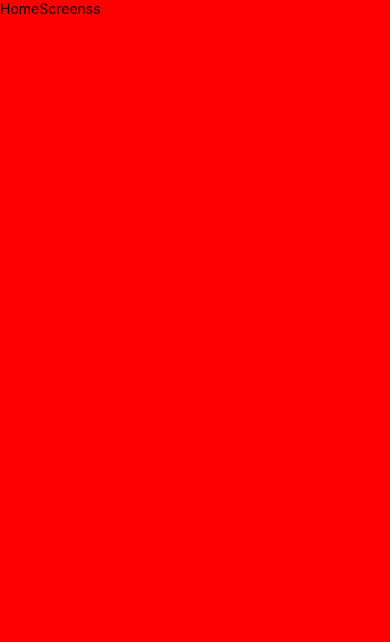
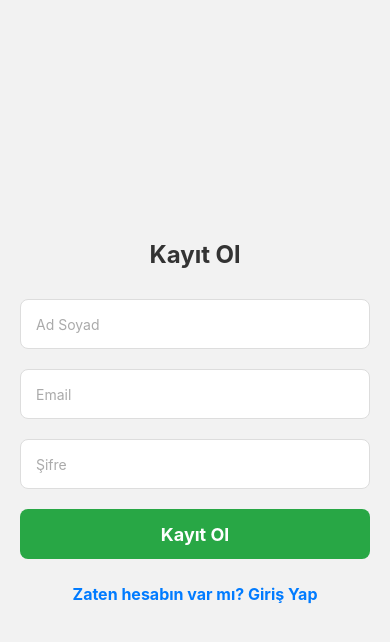
Before and after one commit to emresen20/React-Native-Summer, a React Native app in the folder ReduxTurkce/: screen /SignUpScreen in a window 390 px wide. Before the commit this address had no page. Shown: the top 642 px of the page. Built offline with nearby package versions, Linux system fonts and the light colour scheme.

Commit message:
login sigin

```diff
--- a/ReduxTurkce/src/navigation/RootNavigation.js
+++ b/ReduxTurkce/src/navigation/RootNavigation.js
@@ -6,7 +6,7 @@ import UserStack from './UserStack'
 
 const RootNavigation = () => {
 
-    const isAuth=true
+    const isAuth=false
 
   return (
     <NavigationContainer>
--- a/ReduxTurkce/src/screnns/LoginScreen.js
+++ b/ReduxTurkce/src/screnns/LoginScreen.js
@@ -1,7 +1,9 @@
 import { StyleSheet, Text, View, TextInput, TouchableOpacity, TouchableWithoutFeedback, Keyboard } from 'react-native';
 import React from 'react';
+import { useNavigation } from '@react-navigation/native';
 
 const LoginScreen = () => {
+  const navigation= useNavigation();
   return (
     <TouchableWithoutFeedback onPress={Keyboard.dismiss}>
       <View style={styles.container}>
@@ -21,7 +23,9 @@ const LoginScreen = () => {
         <TouchableOpacity style={styles.loginButton}>
           <Text style={styles.loginButtonText}>Giriş Yap</Text>
         </TouchableOpacity>
-        <TouchableOpacity style={styles.signupButton}>
+        <TouchableOpacity
+          onPress={()=> navigation.navigate("SignUpScreen")}
+          style={styles.signupButton}>
           <Text style={styles.signupButtonText}>Kayıt Ol</Text>
         </TouchableOpacity>
       </View>
--- a/ReduxTurkce/src/screnns/SignUpScreen.js
+++ b/ReduxTurkce/src/screnns/SignUpScreen.js
@@ -1,14 +1,103 @@
-import { StyleSheet, Text, View } from 'react-native'
-import React from 'react'
+import { StyleSheet, Text, View, TextInput, TouchableOpacity,TouchableWithoutFeedback,Keyboard } from 'react-native';
+import React, { useState } from 'react';
+import { useNavigation } from '@react-navigation/native';
 
 const SignUpScreen = () => {
+  const navigation = useNavigation();
+
+  const [email, setEmail] = useState("")
+  const [password, setPassword] = useState("")
+  const [name, setName] = useState("")
+
   return (
-    <View>
-      <Text>SignUpScreen</Text>
+    <TouchableWithoutFeedback onPress={Keyboard.dismiss}>
+     <View style={styles.container}>
+      <Text style={styles.title}>Kayıt Ol</Text>
+      <TextInput
+        style={styles.input}
+        placeholder="Ad Soyad"
+        placeholderTextColor="#aaa"
+        value={name}
+        onChangeText={(a)=>setName(a)}
+
+      />
+      <TextInput
+        style={styles.input}
+        placeholder="Email"
+        placeholderTextColor="#aaa"
+        keyboardType="email-address"
+        value={email}
+        onChangeText={(a)=>setEmail(a)}
+      />
+      <TextInput
+        style={styles.input}
+        placeholder="Şifre"
+        placeholderTextColor="#aaa"
+        secureTextEntry
+        value={password}
+        onChangeText={(a)=>setPassword(a)}
+      />
+      <TouchableOpacity
+      onPress={()=>console.log(email,name,password)}
+      style={styles.signupButton}>
+        <Text style={styles.signupButtonText}>Kayıt Ol</Text>
+      </TouchableOpacity>
+      <TouchableOpacity
+      onPress={()=> navigation.navigate("LoginScreen")}
+      style={styles.loginButton}>
+        <Text style={styles.loginButtonText}>Zaten hesabın var mı? Giriş Yap</Text>
+      </TouchableOpacity>
     </View>
-  )
-}
+     </TouchableWithoutFeedback >
+  );
+};
 
-export default SignUpScreen
+export default SignUpScreen;
 
-const styles = StyleSheet.create({})
+const styles = StyleSheet.create({
+  container: {
+    flex: 1,
+    justifyContent: 'center',
+    alignItems: 'center',
+    backgroundColor: '#f2f2f2',
+    paddingHorizontal: 20,
+  },
+  title: {
+    fontSize: 24,
+    fontWeight: 'bold',
+    marginBottom: 30,
+    color: '#333',
+  },
+  input: {
+    width: '100%',
+    height: 50,
+    backgroundColor: '#fff',
+    borderRadius: 8,
+    paddingHorizontal: 15,
+    marginBottom: 20,
+    borderWidth: 1,
+    borderColor: '#ddd',
+  },
+  signupButton: {
+    width: '100%',
+    height: 50,
+    backgroundColor: '#28A745',
+    justifyContent: 'center',
+    alignItems: 'center',
+    borderRadius: 8,
+    marginBottom: 15,
+  },
+  signupButtonText: {
+    color: '#fff',
+    fontSize: 18,
+    fontWeight: 'bold',
+  },
+  loginButton: {
+    marginTop: 10,
+  },
+  loginButtonText: {
+    color: '#007BFF',
+    fontSize: 16,
+    fontWeight: 'bold',
+  },
+});
```
